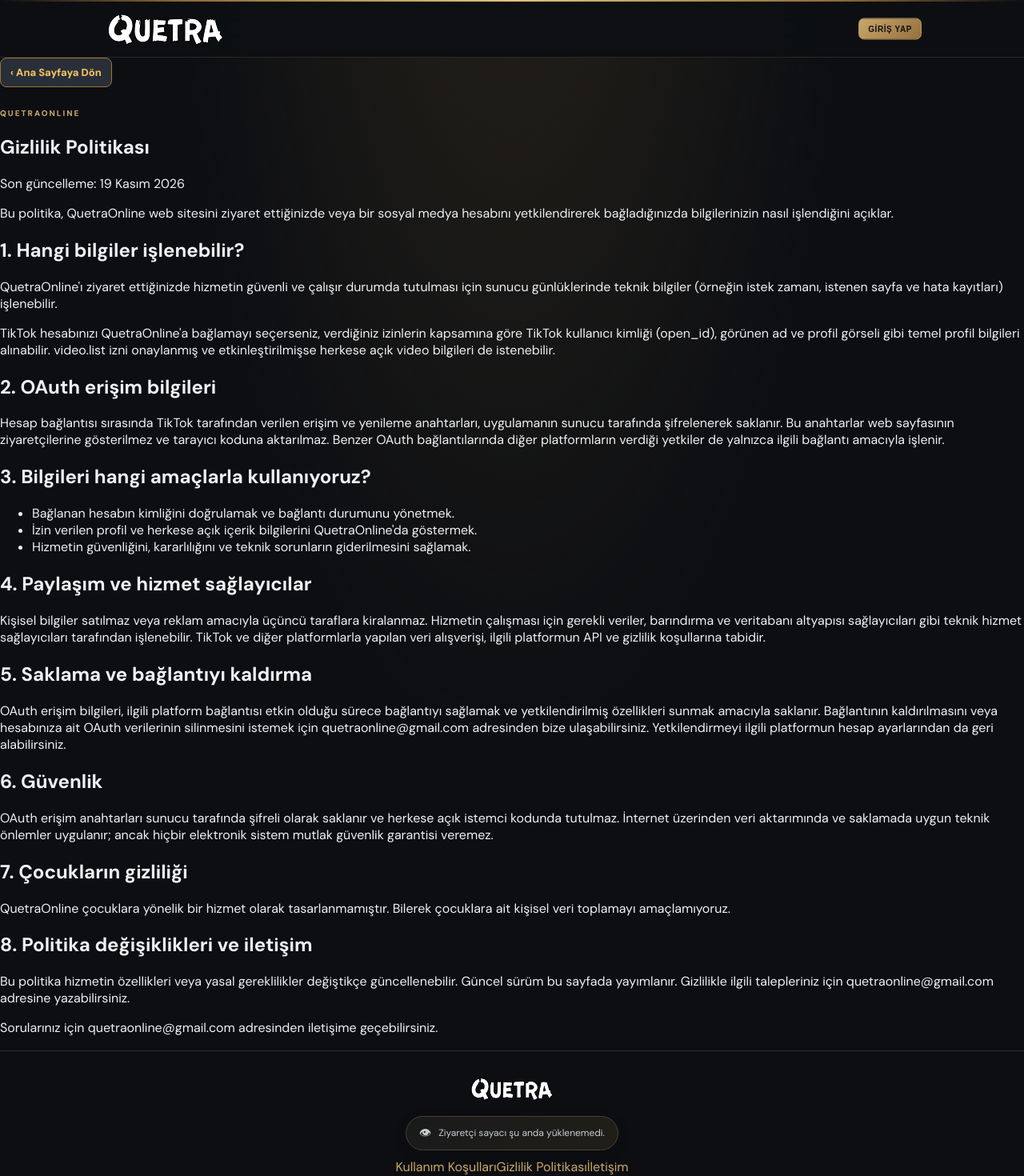
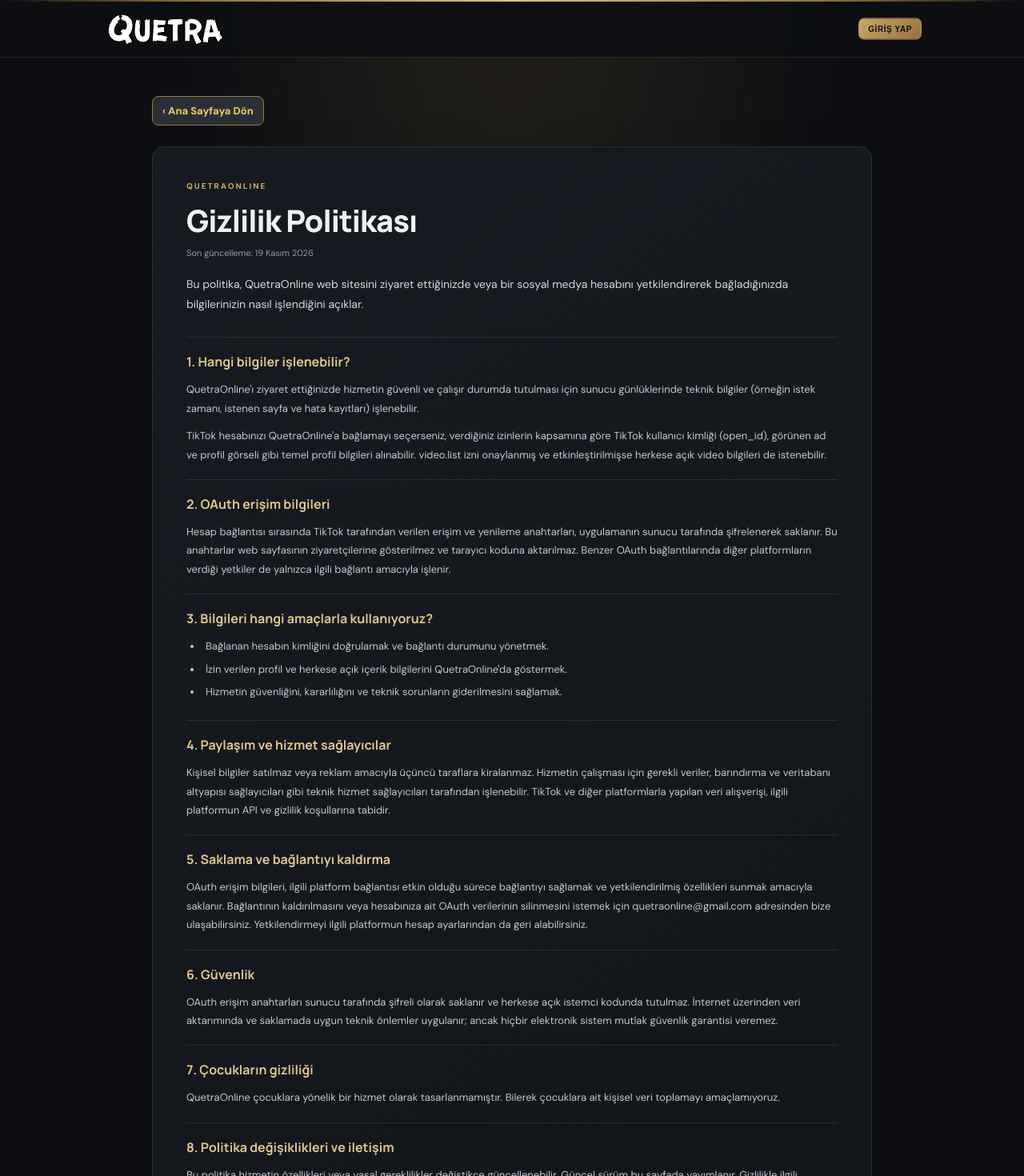
Before and after one commit to quetraonline/quetraonline, a Next.js app: page /privacy-policy in a window 1280 px wide. Shown: the top 1470 px of the page at 80% size. Built offline with nearby package versions, Linux system fonts and the light colour scheme; no server answers.

Commit message:
Style legal pages and footer policy links

```diff
--- a/app/globals.css
+++ b/app/globals.css
@@ -456,3 +456,24 @@
 .replay-platform-badge img{display:block;width:100%;height:100%;object-fit:contain}
 .replay-thumb-fallback{width:100%;height:100%;display:grid;place-items:center;background:linear-gradient(135deg,#1d222b,#11151b);color:#aeb6c2;font-size:10px;font-weight:800;letter-spacing:1px}
 @media(max-width:520px){.replay-tabs{display:grid;grid-template-columns:repeat(4,minmax(0,1fr));gap:5px;margin-bottom:14px;padding-bottom:11px}.replay-tab{gap:5px;min-width:0;padding:8px 4px;font-size:10px}.replay-tab-logo{width:15px;height:15px;flex-basis:15px}.replay-tab-all-logos img{width:10px;height:10px}.replay-platform-badge{width:22px;height:22px;left:5px;top:5px;padding:3px}}
+
+
+/* Legal and policy pages */
+.legal-shell{width:min(calc(100% - 40px),900px);margin:0 auto;padding:48px 0 64px}
+.legal-panel{border:1px solid var(--line);border-radius:14px;background:linear-gradient(145deg,#171a20,#111419);padding:clamp(22px,5vw,42px);box-shadow:0 18px 55px #0003}
+.legal-panel h1{font:800 clamp(28px,5vw,38px) Manrope,sans-serif;letter-spacing:-1px;margin:0 0 8px}
+.legal-updated{font-size:11px;color:var(--muted);margin:0 0 20px}
+.legal-intro{font-size:14px;line-height:1.8;color:#d3d8e0;margin:0 0 28px}
+.legal-section{padding:19px 0;border-top:1px solid var(--line)}
+.legal-section h2{font:700 16px Manrope,sans-serif;color:var(--gold-soft);margin:0 0 12px}
+.legal-section p,.legal-section li{font-size:13px;line-height:1.8;color:#c2c8d1}
+.legal-section p{margin:0 0 11px}
+.legal-section p:last-child{margin-bottom:0}
+.legal-section ul{padding-left:20px;margin:8px 0 0}
+.legal-section li{padding-left:4px;margin:5px 0}
+.legal-contact{border-top:1px solid var(--line);padding-top:18px;color:var(--muted);font-size:12px}
+.legal-contact a,.legal-footer-links a{color:var(--gold-soft)}
+.legal-footer-links{display:flex;align-items:center;justify-content:center;gap:18px;flex-wrap:wrap;margin:3px 0 4px}
+.legal-footer-links a{font-size:11px;font-weight:700}
+.legal-footer-links a:hover{color:#f0d8aa;text-decoration:underline}
+@media(max-width:520px){.legal-shell{width:calc(100% - 24px);padding:30px 0 46px}.legal-panel{padding:22px 17px}.legal-section h2{font-size:15px}.legal-section p,.legal-section li{font-size:12px}.legal-footer-links{gap:13px}}
```
